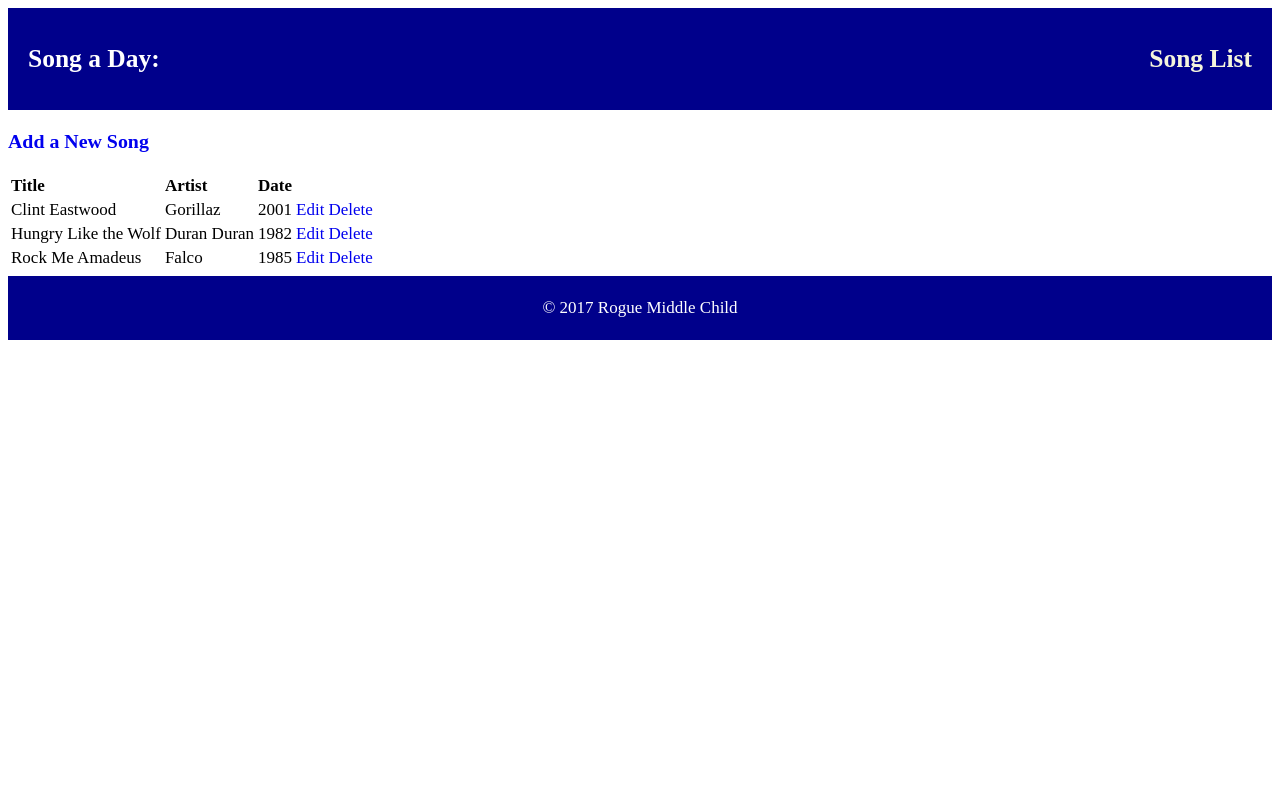
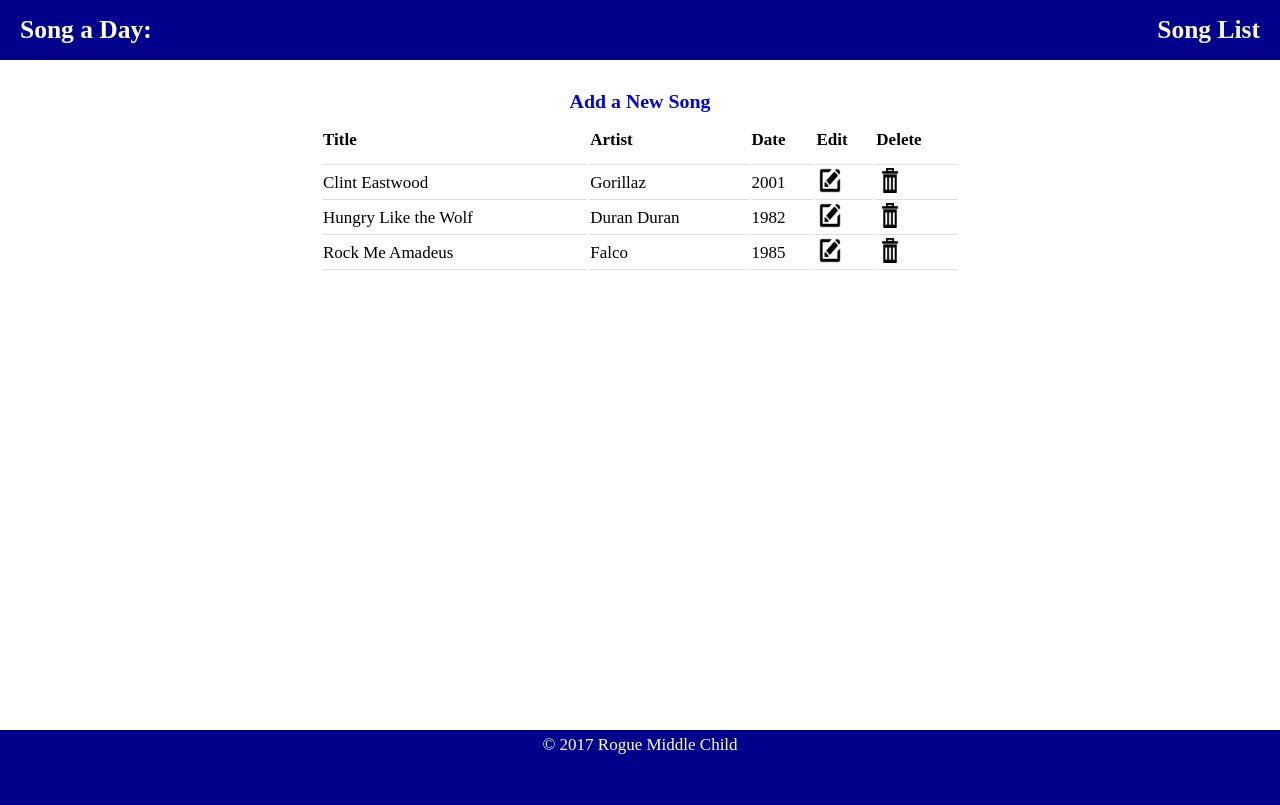
Before and after one commit to pmakahmann/CL_Project, a Django app: page /songs/ in a window 1280 px wide. Before the commit the page ends 340 px from the top, so only its background shows below. Run offline with Django 3.2, Linux system fonts and the light colour scheme; data comes from the database, SQL or seed files in the repository; both versions use the stored data as it was after the commit; some libraries are stand-ins or nearby versions.

Commit message:
updated styling on all pages, updated redirect from delete

```diff
--- a/assets/css/layout.css
+++ b/assets/css/layout.css
@@ -1,11 +1,41 @@
 
 *{
 	box-sizing: border-box;
+	margin: 0;
 }
 
 html {
 	font-size: 17px;
 }
+
+.body {
+	margin-top: 30px;
+}
+
+/*******************
+Sticky Footer
+*******************/
+
+html, body {
+	height: 100%;
+}
+
+.page-wrap {
+  min-height: 100%;
+  /* equal to footer height */
+  margin-bottom: -75px;
+}
+.page-wrap:after {
+  content: "";
+  display: block;
+}
+.site-footer, .page-wrap:after {
+  height: 75px;
+}
+
+/*******************
+SMain Layout
+*******************/
 
 a {
 	text-decoration: none;
@@ -34,10 +64,32 @@ header {
   margin-bottom: 5px;
 }
 
+/*******************
+Song_list Table Formatting
+*******************/
+
 table {
+    margin-left: 10%;
+    width: 80%;
+}
+
+th {
+    height: 50px;
     text-align: left;
-		vertical-align: center;
 }
+
+th, td {
+	border-bottom: 1px solid #ddd;
+}
+
+.icon {
+	height: 45px;
+	width: 45px;
+}
+
+/*******************
+Header
+*******************/
 
 .main-logo {
 	text-align: center;
@@ -76,27 +128,74 @@ table {
   background-color: green;
   color: white;
   border-radius: 5px;
-  padding: 2px;
+  padding: 8px;
+	margin-top: 7px;
+	margin-right: 10px;
 }
 
 .delete{
   background-color: red;
   color: white;
   border-radius: 5px;
+	padding: 8px;
+	margin-top: 7px;
+	margin-right: 10px;
 }
 
 #list-table{
 	padding-left: 10px;
 }
 
+#new-song {
+	text-align: center;
+}
+
+.form, .margin-center {
+	margin-left: 10%;
+}
+
+.form p, .margin-center p {
+	padding: 7px 0px;
+}
+
+#detail-button {
+	color: white;
+	border: 1px;
+	border-style: solid;
+	border-color: black;
+	background-color: orange;
+	padding: 2px;
+	border-radius: 5px;
+	margin-top: 7px;
+}
 
 
-.form-header{
-	display: flex;
-	width: 400px;
+/*******************
+Media Queries
+*******************/
+
+@media (min-width: 786px) {
+
+	table {
+	    margin-left: 25%;
+	    width: 50%;
+	}
+
+	.form {
+		margin-left: 45%;
+	}
+
+	.margin-center{
+		text-align: center;
+	}
+
 }
 
-.form-body{
-	display: flex;
-	width: 400px;
+@media (min-width: 1298px) {
+
+	table {
+		margin-left: 30%;
+		width: 40%;
+	}
+
 }
--- a/songs/templates/songs/song_form.html
+++ b/songs/templates/songs/song_form.html
@@ -2,10 +2,10 @@
 {% extends "layout.html" %}
 
 {% block content %}
-<div class="form-header">
+<div class="form">
     {{ block.super }}
     <h1>{{ form.instance.title|default:"Add a New Song" }}</h1>
-    <form class="form-body" method="POST" action="">
+    <form method="POST" action="">
         {% csrf_token %}
         {{ form.as_p }}
         <input type="submit" class="button save" value="Save"> <a href="{% url 'songs:list' %}">Cancel</a>
--- a/songs/templates/songs/song_list.html
+++ b/songs/templates/songs/song_list.html
@@ -1,9 +1,9 @@
 {% extends "layout.html" %}
-
+{% load static from staticfiles %}
 
 
 {% block content %}
-<h3><a href="{% url 'songs:create' %}">Add a New Song</a></h3>
+<h3 id="new-song"><a href="{% url 'songs:create' %}">Add a New Song</a></h3>
 
 
 <table>
@@ -11,6 +11,8 @@
         <th>Title</th>
         <th>Artist</th>
         <th>Date</th>
+        <th>Edit</th>
+        <th>Delete</th>
     </tr>
 
     {% for song in songs %}
@@ -18,8 +20,16 @@
             <td>{{ song.title }}</td>
             <td>{{ song.artist }}</td>
             <td>{{ song.composition_date }}</td>
-            <td><a href="{% url 'songs:update' pk=song.pk %}">Edit</a></td>
-            <td><a href="{% url 'songs:delete' pk=song.pk %}">Delete</a></td>
+            <td>
+              <a href="{% url 'songs:update' pk=song.pk %}">
+                <img style="width:25px; height: 25px; padding-left: 3px;" src="{% static 'img/edit-icon.png' %}" />
+              </a>
+            </td>
+            <td>
+              <a href="{% url 'songs:delete' pk=song.pk %}">
+                <img style="width:25px; height: 25px; padding-left: 3px;" src="{% static 'img/delete-icon.png' %}" />
+              </a>
+            </td>
         </tr>
     {% endfor %}
 
--- a/templates/layout.html
+++ b/templates/layout.html
@@ -11,20 +11,26 @@
     </head>
 
     <body>
-        <header class="main-header">
-          <h2 class="main-logo">Song a Day:</h2>
-          <h2 class="main-nav"><a href="{% url 'songs:list' %}">Song List</a></h2>
-        </header>
+    <div class="page-wrap">
+          <header class="main-header">
+            <h2 class="main-logo">Song a Day:</h2>
+            <h2 class="main-nav"><a href="{% url 'songs:list' %}">Song List</a></h2>
+          </header>
+        <div class="body">
+
 
     {% block content %}{% endblock %}
+        </div>
+    </div>
 
-    <footer>
+    <footer class="site-footer">
 
       <div>
           <p>&copy; 2017 Rogue Middle Child</p>
 
 
       </div>
+
     </footer>
 
     <!-- <script src="https://code.jquery.com/jquery-3.2.1.slim.min.js" integrity="sha384-KJ3o2DKtIkvYIK3UENzmM7KCkRr/rE9/Qpg6aAZGJwFDMVNA/GpGFF93hXpG5KkN" crossorigin="anonymous"></script>
```
Also changed, not shown: songs/templates/songs/song_confirm_delete.html (+7 -5 lines), songs/templates/songs/song_detail.html (+6 -5 lines), assets/img/delete-icon.png (added), assets/img/edit-icon.png (added), db.sqlite3.
